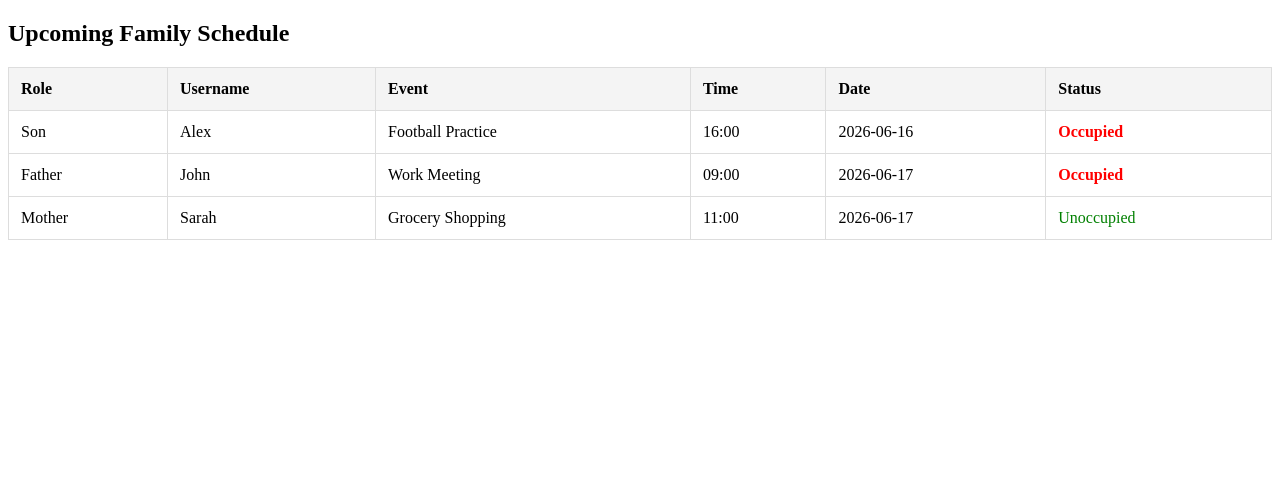
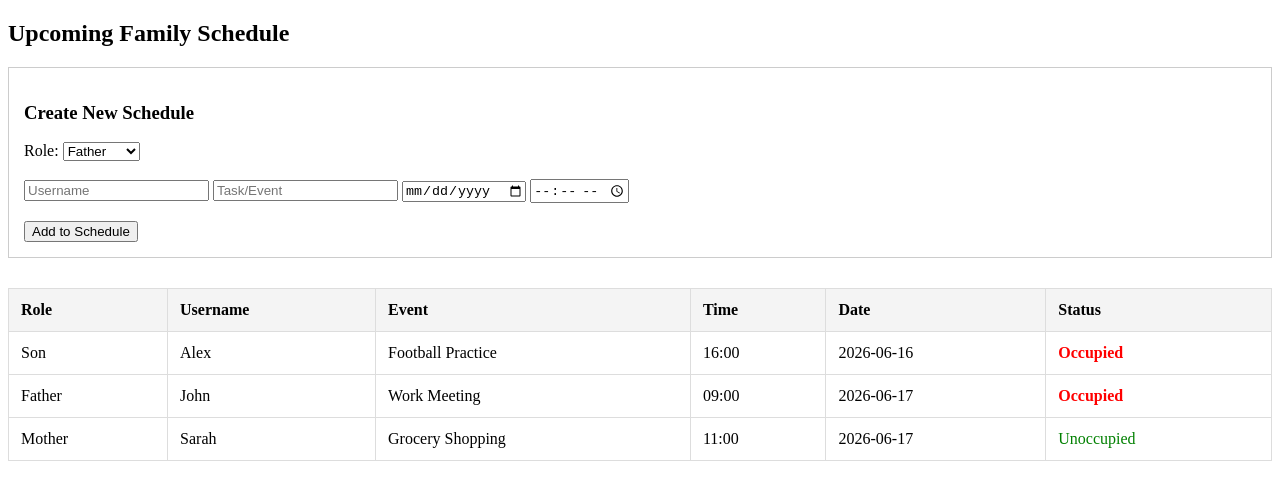
Before and after one commit to Ponthius/Family-Tracker, a website: page schedule.html in a window 1280 px wide. Drawn offline with Linux system fonts and the light colour scheme.

Commit message:
feat: add schedule creation form and logic

```diff
--- a/schedule.html
+++ b/schedule.html
@@ -17,6 +17,26 @@
     <h2>Upcoming Family Schedule</h2>
 
     <!-- Table setup per Requirement #2 and #3 -->
+<div id="formSection" style="margin-bottom: 30px; border: 1px solid #ccc; padding: 15px;">
+    <h3>Create New Schedule</h3>
+    <form id="scheduleForm">
+        <label>Role: </label>
+        <select id="roleInput">
+            <option value="Father">Father</option>
+            <option value="Mother">Mother</option>
+            <option value="Son">Son</option>
+            <option value="Daughter">Daughter</option>
+        </select>
+        <br><br>
+        <input type="text" id="usernameInput" placeholder="Username" required>
+        <input type="text" id="eventInput" placeholder="Task/Event" required>
+        <input type="date" id="dateInput" required>
+        <input type="time" id="timeInput" required>
+        <br><br>
+        <button type="button" onclick="addSchedule()">Add to Schedule</button>
+    </form>
+</div>
+
     <table id="scheduleTable">
         <thead>
             <tr>
--- a/script.js
+++ b/script.js
@@ -41,3 +41,23 @@ function loadSchedule() {
 
 // Run the function when the page loads
 window.onload = loadSchedule;
+function addSchedule() {
+    // 1. Get values from form
+    const newEntry = {
+        role: document.getElementById('roleInput').value,
+        username: document.getElementById('usernameInput').value,
+        event: document.getElementById('eventInput').value,
+        date: document.getElementById('dateInput').value,
+        time: document.getElementById('timeInput').value,
+        status: 'Unoccupied' // Default status
+    };
+
+    // 2. Add to your existing array
+    events.push(newEntry);
+
+    // 3. Re-sort and re-render the table
+    loadSchedule();
+
+    // 4. Optional: Clear the form
+    document.getElementById('scheduleForm').reset();
+}
```
